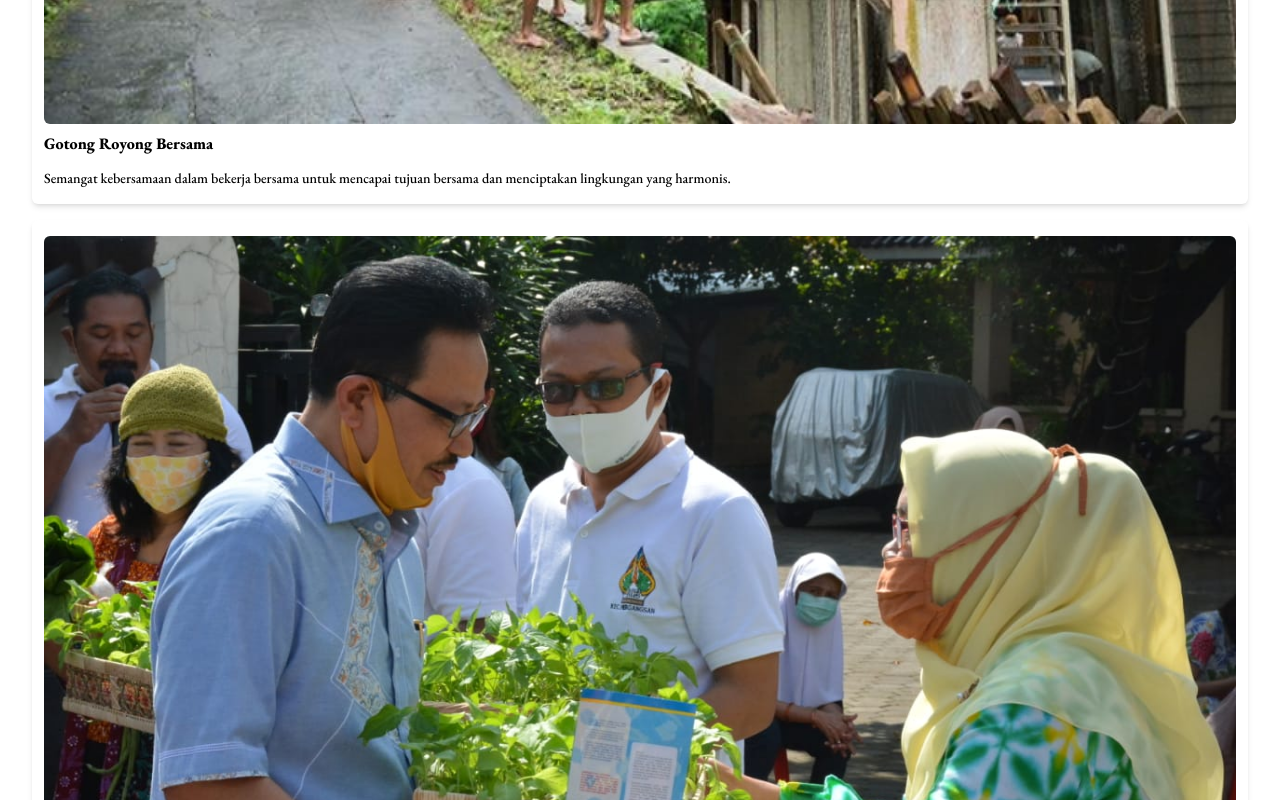
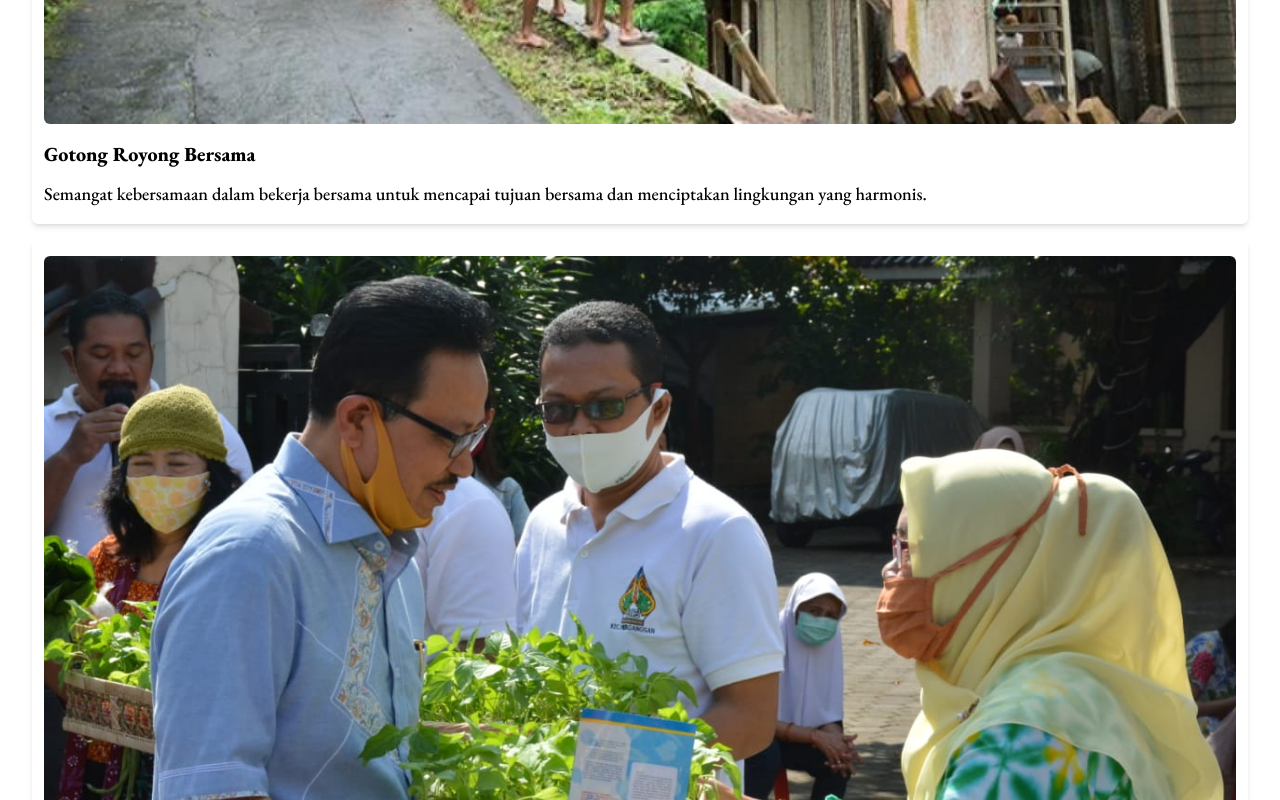
Before and after one commit to myogaazwar/RT-002, a React (Vite) app: page /#home in a window 1280 px wide. Shown: the part 2140-2940 px from the top of the page. Built offline with nearby package versions, Linux system fonts and the light colour scheme.

Commit message:
update: card responsive

```diff
--- a/src/components/Elements/Card/Card.jsx
+++ b/src/components/Elements/Card/Card.jsx
@@ -2,11 +2,15 @@ import React from 'react';
 
 const Card = ({ title, image, description }) => {
   return (
-    <div className='bg-white px-3 py-4 rounded-md shadow-md -inset-10 hover:scale-105 hover:shadow-lg transition-transform'>
-      <img className='rounded-md w-full' src={image} alt={title} />
-      <div className='flex flex-col gap-y-3 mt-2'>
-        <h3 className='eb-garamond-bold'>{title}</h3>
-        <p className='text-justify text-sm'>{description}</p>
+    <div className=' bg-white px-3 py-4 rounded-md shadow-md  hover:scale-105 hover:shadow-lg transition-transform md:flex md:flex-col md:justify-between md:h-full'>
+      <img
+        className='rounded-md w-full  md:object-cover md:h-48 lg:object-contain lg:h-full '
+        src={image}
+        alt={title}
+      />
+      <div className='flex flex-col flex-grow gap-y-3 mt-2 md:justify-start md:flex  md:mt-4 '>
+        <h3 className='eb-garamond-bold md:text-lg lg:text-xl'>{title}</h3>
+        <p className='text-justify text-sm lg:text-lg '>{description}</p>
       </div>
     </div>
   );
```
